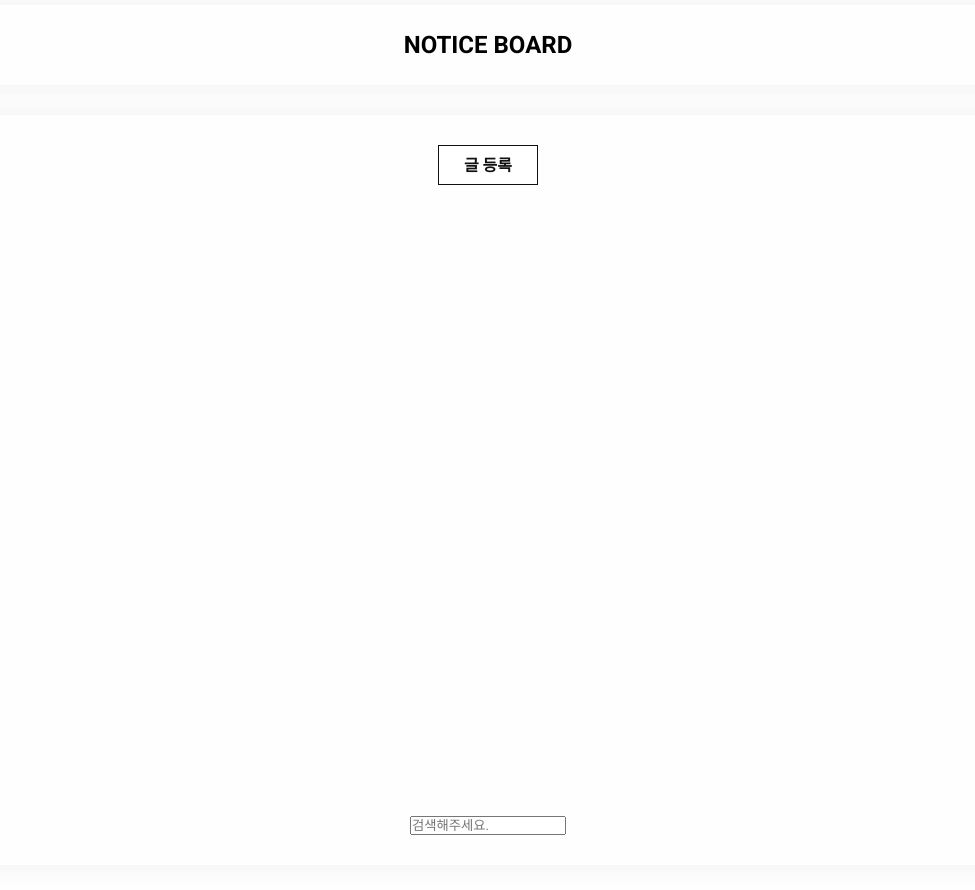
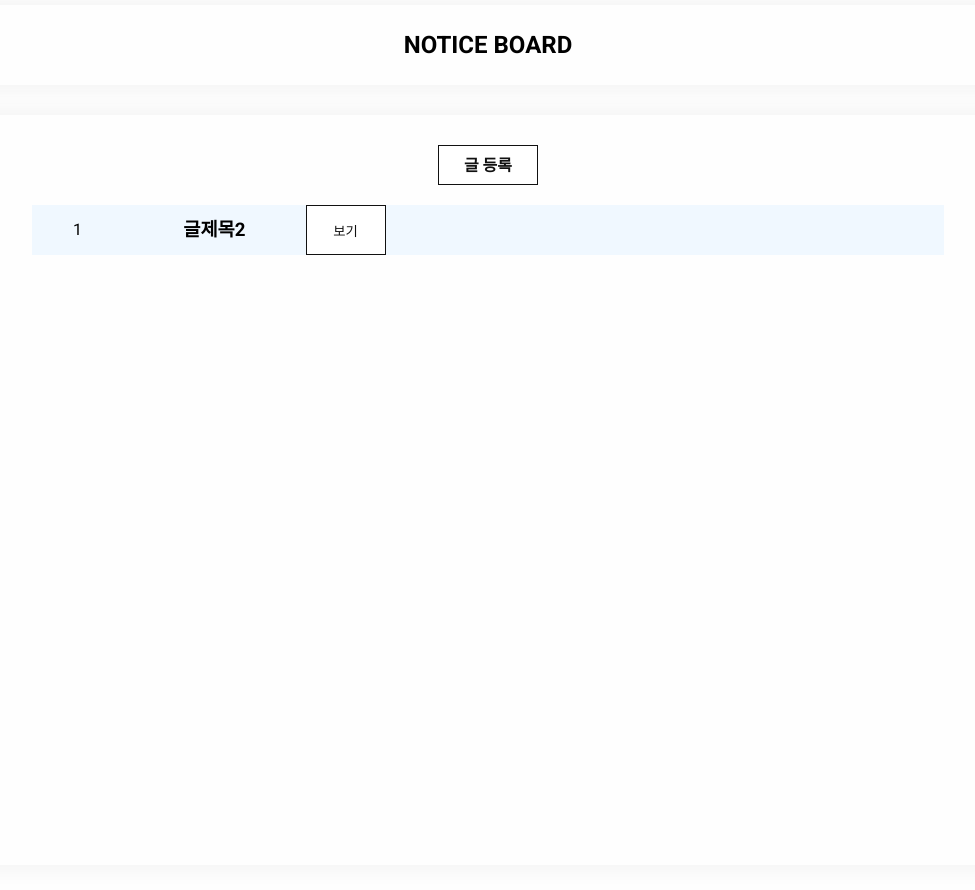
Before and after one commit to choitjddn0311/basic_php, a PHP site: page / in a window 1280 px wide. Shown: the whole page, without its empty margins (152-1127 px from the left). Run offline with PHP 8.4, Linux system fonts and the light colour scheme; data that the repository does not hold is empty.

Commit message:
feat: li style

```diff
--- a/notice_board/index.css
+++ b/notice_board/index.css
@@ -98,3 +98,32 @@ main {
     border: none;
     cursor: pointer;
 }
+.writing {
+    width: 80%;
+    height: 630px;
+}
+.writing > li {
+    display: flex;
+    width: 100%;
+    height: 50px;
+    background: aliceblue;
+}
+.writing > li > p {
+    width: 10%;
+    height: 100%;
+    text-align: center;
+    line-height: 50px;
+}
+.writing > li > h3 {
+    width: 20%;
+    height: 100%;
+    text-align: center;
+    line-height: 50px;
+}
+.writing > li > button {
+    width: 80px;
+    background: #fff;
+    color: #111;
+    border: 1px solid #111;
+    outline: none;
+}
--- a/notice_board/index.php
+++ b/notice_board/index.php
@@ -7,6 +7,11 @@
     <link rel="stylesheet" href="index.css">
 </head>
 <body>
+    <?php
+        $conn = mysqli_connect('localhost' , 'root' , '' , 'notice');
+        $query = "SELECT idx , title , contents FROM notice_board ORDER BY idx DESC";
+        $result = mysqli_query($conn,$query);
+    ?>
     <header>
         <div class="container hContainer">
             <div class="title">
@@ -17,60 +22,19 @@
     <main>
         <div class="container mContainer">
             <a href="create.php" class="create">글 등록</a>
-            <div class="searchBox">
-                <input type="text" placeholder="검색해주세요." name="search" class="search">
-            </div>
+            <ul class="writing">
+                <!-- <li>
+                    <div class="about">
+                        <h3>글제목1</h3>
+                        <button><a href="">보기</a></button>
+                    </div>
+                    <div class="editBtnContainer">
+
+                    </div>
+                </li> -->
+                <li><p>1</p><h3>글제목2</h3><button><a href="">보기</a></button></li>
+            </ul>
         </div>
     </main>
 </body>
 </html>
-
-
-
-
-<!-- <!DOCTYPE html>
-<html lang="ko">
-<head>
-    <meta charset="UTF-8">
-    <meta name="viewport" content="width=device-width, initial-scale=1.0">
-    <title>Notice Board</title>
-    <link rel="stylesheet" href="index.css">
-</head>
-<body>
-    <?php
-        $conn = mysqli_connect('localhost', 'root', '', 'notice');
-        $query = "SELECT title, contents FROM notice_board ORDER BY id DESC";
-        $result = mysqli_query($conn, $query);
-    ?>
-    <header>
-        <div class="container hContainer">
-            <div class="title">
-                <h2>NOTICE BOARD</h2>
-            </div>
-        </div>
-    </header>
-    <main>
-        <form class="container mContainer" action="insert.php" method="post">
-            <input type="text" placeholder="글의 제목을 적어주세요." name="title" class="notice_title" required>
-            <textarea name="contents" class="notice_contents" placeholder="글의 내용을 입력해주세요" required></textarea>
-            <input type="submit" value="글 올리기" class="notice_submit">
-        </form>
-        <section class="container notice_list">
-            <h3>게시글</h3>
-            <?php
-                if (mysqli_num_rows($result) > 0) {
-                    while ($row = mysqli_fetch_assoc($result)) {
-                        echo "<article class='notice_item'>";
-                        echo "<h4>" . htmlspecialchars($row['title']) . "</h4>";
-                        echo "<p>" . nl2br(htmlspecialchars($row['contents'])) . "</p>";
-                        echo "</article>";
-                    }
-                } else {
-                    echo "<p>게시글이 없습니다.</p>";
-                }
-            ?>
-        </section>
-    </main>
-</body>
-</html>
- -->
```
